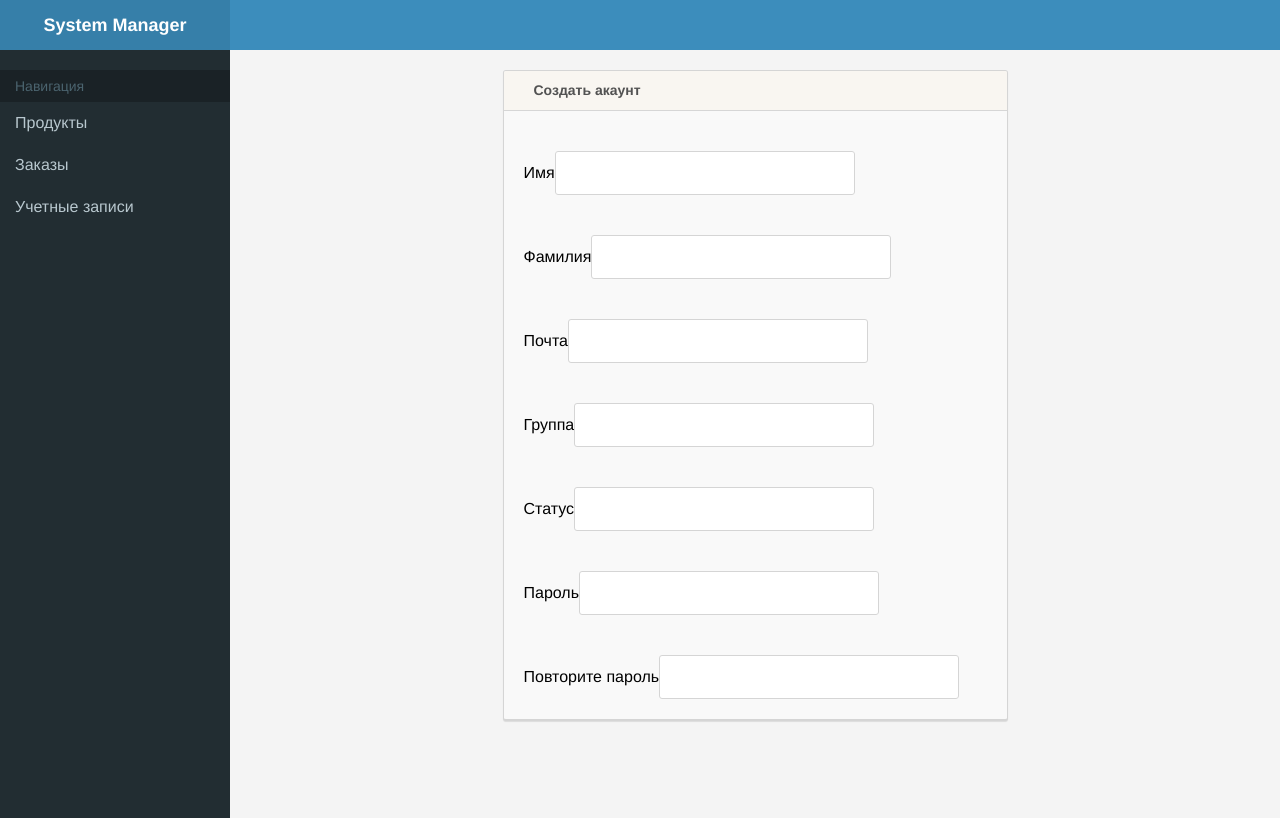
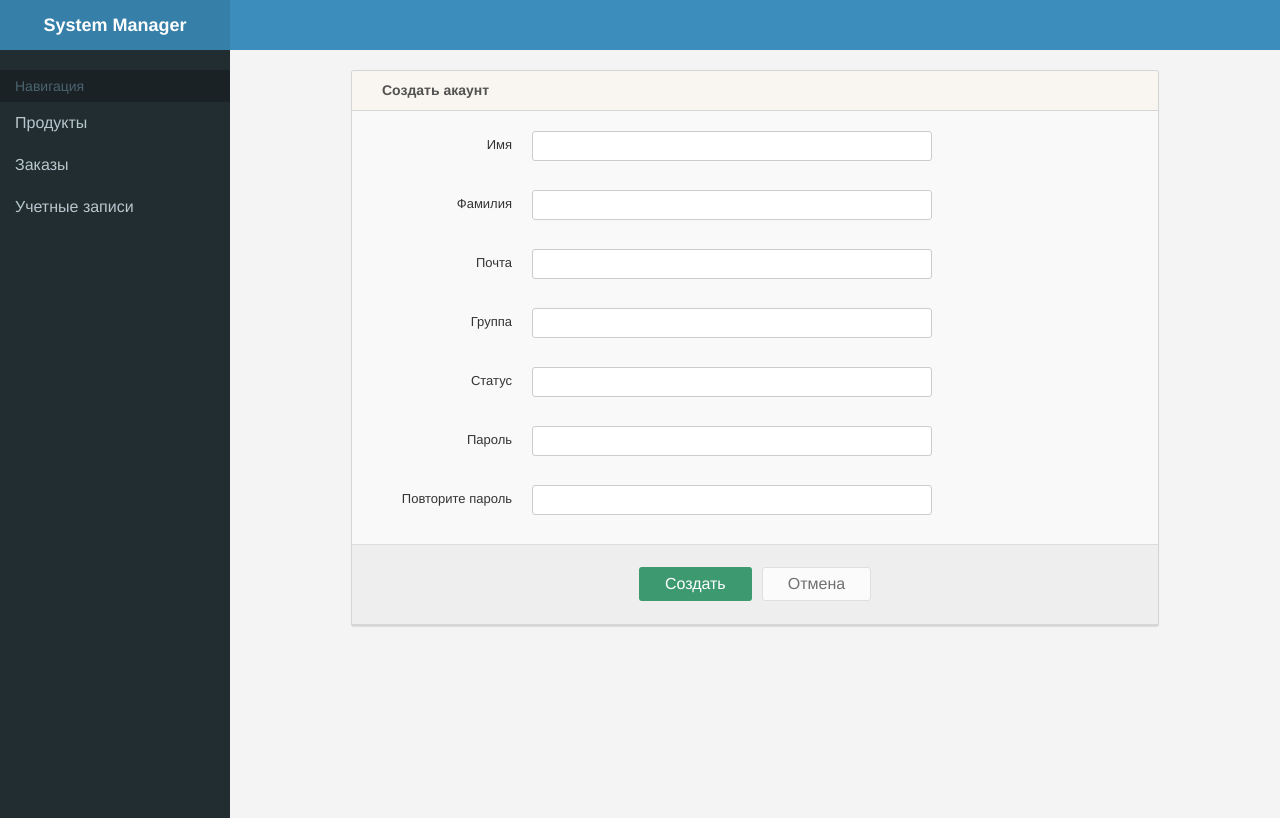
Before and after one commit to frezebloom/tkaneva, a Vue app in the folder dev/manager/: page /users/new in a window 1280 px wide. Built offline with nearby package versions, Linux system fonts and the light colour scheme.

Commit message:
стили формы создания акаунта юзера

```diff
--- a/dev/manager/src/components/Button.vue
+++ b/dev/manager/src/components/Button.vue
@@ -1,15 +1,21 @@
 <template>
-  <div class="btn">
+  <div :class="styles" class="btn">
     <div class="btn-val">{{value}}</div>
   </div>
 </template>
 
 <script>
 export default {
-  name: "HelloWorld",
+  name: "Button",
   props: {
-    value: String,
-    path: String
+    value: {
+      type: String,
+      required: true
+    },
+    styles: {
+      type: String,
+      default: "default"
+    }
   }
 };
 </script>
@@ -29,4 +35,21 @@ export default {
 .btn-val {
   padding: 7px 25px 7px 25px;
 }
+.default {
+  background-color: #fbfbfb;
+  color: #707070;
+  border: 1px double #dfdfdf;
+}
+.success {
+  background-color: #3d9970;
+  color: #fff;
+}
+.warning {
+  background-color: #f39c12;
+  color: #fff;
+}
+.danger {
+  background-color: #dd4b39;
+  color: #fff;
+}
 </style>
--- a/dev/manager/src/styles/form.scss
+++ b/dev/manager/src/styles/form.scss
@@ -1,5 +1,5 @@
 .form {
-  width: 50%;
+  width: 80%;
   margin: 0 auto;
   overflow: auto;
   background-color: #f9f9f9;
@@ -26,13 +26,44 @@
   color: #525252;
   line-height: 18px;
 }
+.form-label {
+  float: left;
+  width: 140px;
+  padding-top: 5px;
+  text-align: right;
+  display: block;
+  margin-bottom: 5px;
+  color: #333333;
+  font-size: 13px;
+  font-weight: normal;
+  line-height: 18px;
+}
 .form-input {
-  outline: none;
-  border: 0;
-  min-width: 300px;
-  border: 1px solid #d5d5d5;
-  height: 44px;
-  padding: 10px;
-  margin: 20px 0 0 0;
+  width: 400px;
+  height: 18px;
+  padding: 14px;
+  margin-left: 20px;
+  margin-bottom: 9px;
+  font-size: 13px;
+  line-height: 18px;
+  color: #555555;
+  border: 1px solid #cccccc;
   border-radius: 3px;
 }
+.form-input:focus {
+  border-color: rgba(82, 168, 236, 0.8);
+  box-shadow: inset 0 1px 1px rgba(0, 0, 0, 0.075),
+    0 0 8px rgba(82, 168, 236, 0.6);
+  outline: 0;
+}
+.form-footer {
+  display: flex;
+  justify-content: center;
+  padding: 17px 100px 18px;
+  margin-top: 18px;
+  background-color: #eeeeee;
+  border-top: 1px solid #ddd;
+}
+.form-footer-wrapper {
+  margin: 5px;
+}
--- a/dev/manager/src/views/NewUser.vue
+++ b/dev/manager/src/views/NewUser.vue
@@ -3,39 +3,51 @@
     <form v-on:submit.prevent class="form">
       <div class="form-header">Создать акаунт</div>
       <div class="form-wrapper">
-        <label for="form-label">Имя</label>
+        <label class="form-label">Имя</label>
         <input class="form-input" type="text">
       </div>
       <div class="form-wrapper">
-        <label for="form-label">Фамилия</label>
+        <label class="form-label">Фамилия</label>
         <input class="form-input" type="text">
       </div>
       <div class="form-wrapper">
-        <label for="form-label">Почта</label>
+        <label class="form-label">Почта</label>
         <input class="form-input" type="text">
       </div>
       <div class="form-wrapper">
-        <label for="form-label">Группа</label>
+        <label class="form-label">Группа</label>
         <input class="form-input" type="select">
       </div>
       <div class="form-wrapper">
-        <label for="form-label">Статус</label>
+        <label class="form-label">Статус</label>
         <input class="form-input" type="text">
       </div>
       <div class="form-wrapper">
-        <label for="form-label">Пароль</label>
+        <label class="form-label">Пароль</label>
         <input class="form-input" type="password">
       </div>
       <div class="form-wrapper">
-        <label for="form-label">Повторите пароль</label>
+        <label class="form-label">Повторите пароль</label>
         <input class="form-input" type="password">
+      </div>
+      <div class="form-footer">
+        <div class="form-footer-wrapper">
+          <Button value="Создать" styles="success"/>
+        </div>
+        <div class="form-footer-wrapper">
+          <Button value="Отмена" styles="default"/>
+        </div>
       </div>
     </form>
   </div>
 </template>
 <script>
+import Button from "@/components/Button.vue";
 export default {
-  name: "NewUser"
+  name: "NewUser",
+  components: {
+    Button
+  }
 };
 </script>
 <style lang="scss" scoped>
```
